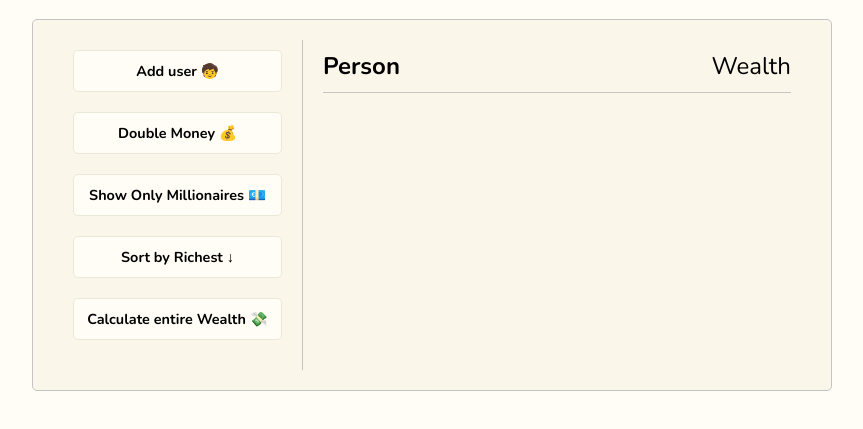
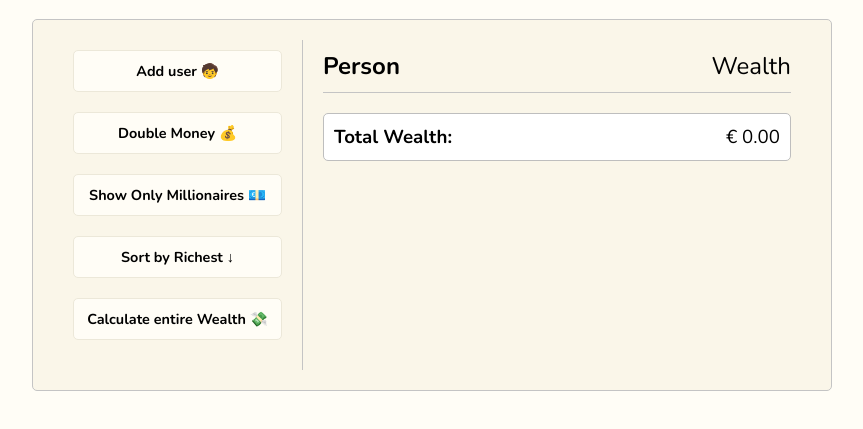
Before and after one commit to lcsdeveloper/javaScriptProjects, a plain HTML site: page peopleWealth/index.html in a window 1280 px wide. Both pictures are taken after a click on the button "Calculate entire Wealth 💸". Shown: the part 67-496 px from the top of the page, without its empty margins (208-1071 px from the left). Drawn offline with nearby package versions, Linux system fonts and the light colour scheme.

Commit message:
final commit

```diff
--- a/peopleWealth/script.js
+++ b/peopleWealth/script.js
@@ -54,11 +54,20 @@ function sortByRichest() {
     updateDOM();
 }
 
+//displaying only the millionaries
 function showMillionaries() {
 
     data = data.filter( person => person.money > 1000000 );
 
     updateDOM();
+}
+
+//calculating the wealth of the users
+function calcWealth() {
+    const totalWealth = data.reduce( ( accumulator, person ) => ( accumulator += person.money ),0 );
+    const totalWealthElement = document.createElement( 'div' );
+    totalWealthElement.innerHTML = `<h3><span>Total Wealth:</span> ${ formatMoney( totalWealth ) }</h3>`;
+    main.appendChild( totalWealthElement );
 }
 
 //add new obj to data arr
@@ -91,3 +100,4 @@ addUserBtn.addEventListener( 'click', getRandomUser );
 doubleMoneyBtn.addEventListener( 'click', doubleMoney );
 sortRichestBtn.addEventListener( 'click', sortByRichest );
 showMillionairesBtn.addEventListener( 'click', showMillionaries );
+calcWealthBtn.addEventListener( 'click', calcWealth );
--- a/peopleWealth/style.css
+++ b/peopleWealth/style.css
@@ -68,7 +68,8 @@ span {
 
 h3{
     background-color: #fff;
-    border-bottom: 1px solid #bebebe;
+    border: 1px solid #bebebe;
+    border-radius: 5px;
     display: flex;
     font-weight: 300;
     justify-content: space-between;
```
